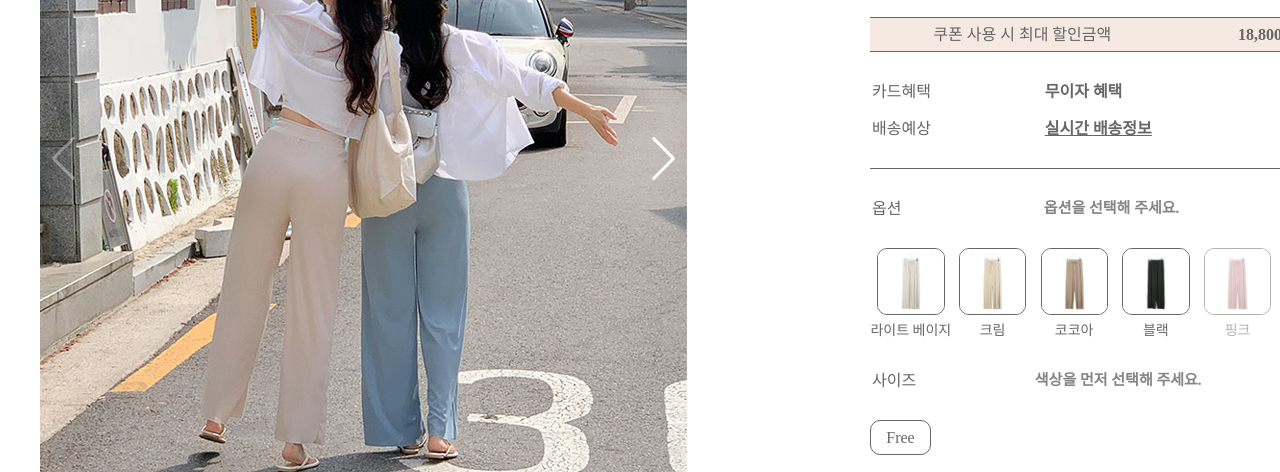
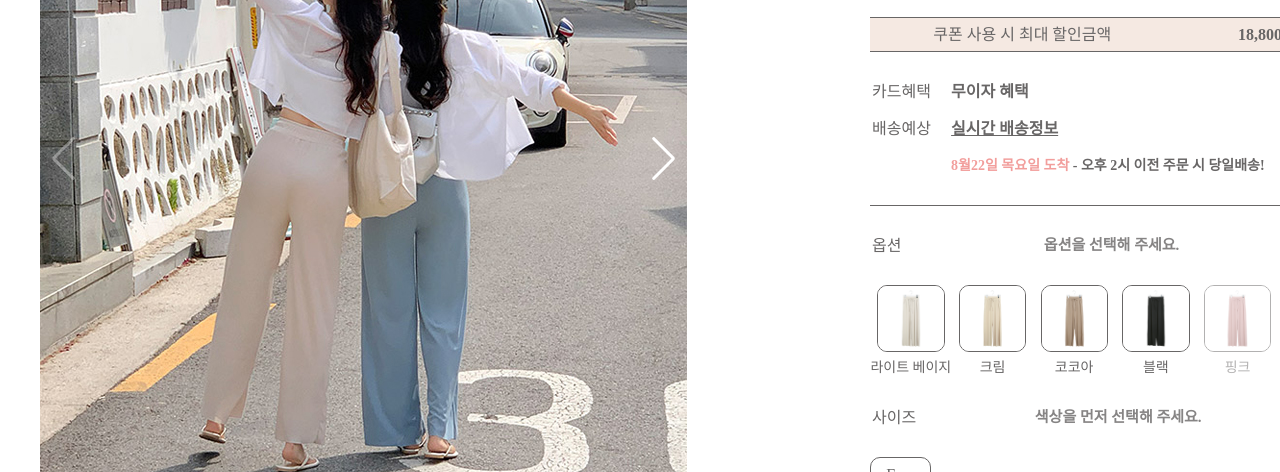
Before and after one commit to parkxxjin/wooar, a plain HTML site: page sub/detailed_page.html in a window 1280 px wide. Shown: the part 315-787 px from the top of the page. Drawn offline with nearby package versions, Linux system fonts and the light colour scheme; a web font is replaced by a local one.

Commit message:
Update detailed_page.html

```diff
--- a/sub/detailed_page.html
+++ b/sub/detailed_page.html
@@ -140,6 +140,10 @@
                     <tr>
                         <td>배송예상</td>
                         <th style="text-decoration: underline;">실시간 배송정보</th>
+                    </tr>
+                     <tr>
+                        <td></td>
+                        <th style="font-size: 14px;"><span style="color:#F29E9C;">8월22일 목요일 도착</span> - 오후 2시 이전 주문 시 당일배송!</th>
                     </tr>
                 </table>
                 <table>
```
